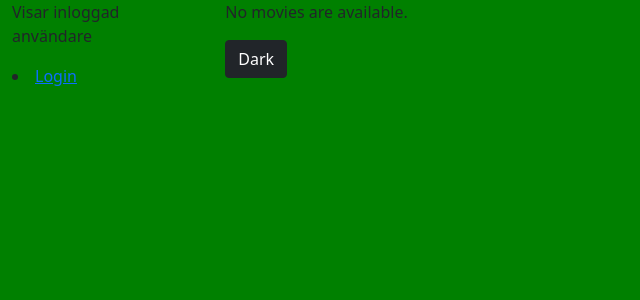
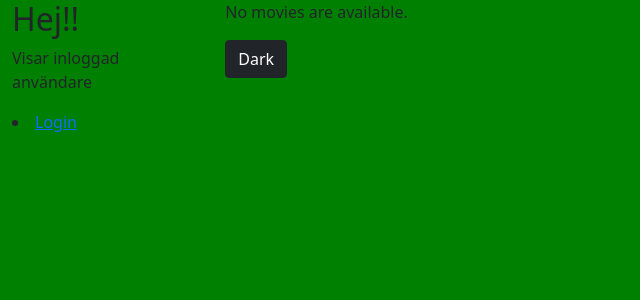
Before and after one commit to pontusnordstrom89/CreativeStash, a Django app: page /movies/ in a window 1280 px wide. Shown: the top 300 px of the page, without its empty margins (0-640 px from the left). Run offline with Django 3.2, Linux system fonts and the light colour scheme; data that the repository does not hold is empty.

Commit message:
Update base_generic.html

```diff
--- a/mysite/templates/base_generic.html
+++ b/mysite/templates/base_generic.html
@@ -21,7 +21,9 @@
 
                 <!-- Short example of django user auth -->
                 <div class="col-sm-2" id="user-info">
+                 <h2>Hej!!</h2>
                     <p>Visar inloggad användare</p>
+
                     {% if user.is_authenticated %}
                     <li>User: {{ user.get_username }}</li>
                     <li><a href="{% url 'logout'%}?next={{request.path}}">Logout</a></li>
```
